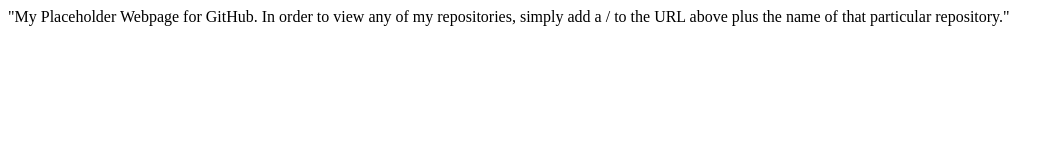
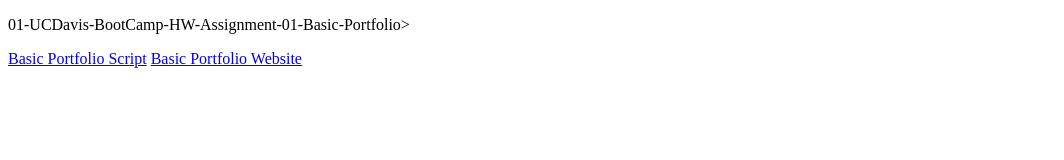
Before and after one commit to stevearchuleta/_stevearchuleta_.github.io, a plain HTML site: page index.html in a window 1280 px wide. Shown: the whole page, without its empty margins (0-1064 px from the left). Drawn offline with Linux system fonts and the light colour scheme.

Commit message:
Update index.html

```diff
--- a/index.html
+++ b/index.html
@@ -7,6 +7,8 @@
   <title>Document</title>
 </head>
 <body>
-  "My Placeholder Webpage for GitHub. In order to view any of my repositories, simply add a / to the URL above plus the name of that particular repository."
+  <p>01-UCDavis-BootCamp-HW-Assignment-01-Basic-Portfolio></p>
+    <a href="https://github.com/stevearchuleta/Basic-Portfolio/">Basic Portfolio Script</a>
+    <a href="https://stevearchuleta.github.io/Basic-Portfolio/">Basic Portfolio Website</a>
 </body>
 </html>
```
